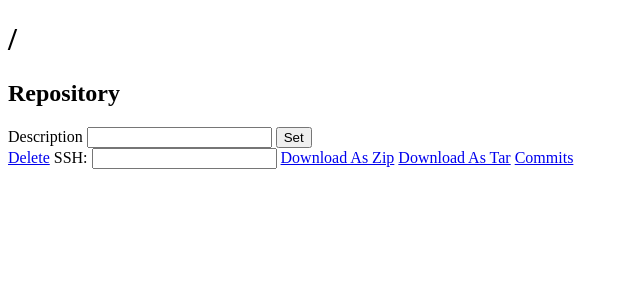
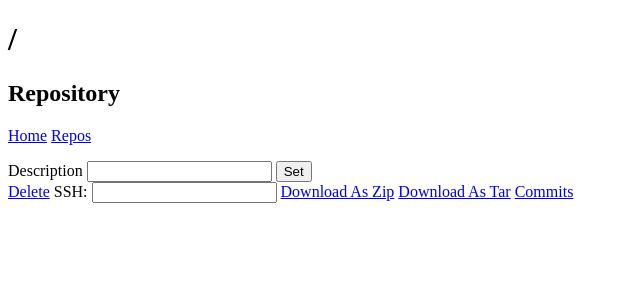
Before and after one commit to enchant97/basic-git-web-interface, a Python web app: template git_web/templates/repository.html in a window 1280 px wide. Shown: the top 300 px of the page, without its empty margins (0-640 px from the left). Run offline with Jinja, Linux system fonts and the light colour scheme; the template is opened without the code that fills it, so the values that code supplies are empty.

Commit message:
add navigation

```diff
--- a/git_web/templates/commit_log.html
+++ b/git_web/templates/commit_log.html
@@ -1,6 +1,9 @@
 {% extends "/shared/base.html" %}
 {% block title %}{{ repo_dir }} / {{ repo_name }}{% endblock %}
 {% block title2 %}Commits{% endblock %}
+{% block nav %}
+<a href="{{ url_for('repo_view', repo_dir=repo_dir, repo_name=repo_name) }}">Repository</a>
+{% endblock %}
 {% block main %}
 <ul>
     {% for log in logs %}
--- a/git_web/templates/repository.html
+++ b/git_web/templates/repository.html
@@ -1,6 +1,9 @@
 {% extends "/shared/base.html" %}
 {% block title %}{{ repo_dir }} / {{ repo_name }}{% endblock %}
 {% block title2 %}Repository{% endblock %}
+{% block nav %}
+<a href="{{ url_for('repo_list', directory=repo_dir) }}">Repos</a>
+{% endblock %}
 {% block main %}
 <p>{{ repo_description }}</p>
 
--- a/git_web/templates/shared/base.html
+++ b/git_web/templates/shared/base.html
@@ -9,6 +9,10 @@
     <header>
         <h1>{{ self.title() }}</h1>
         <h2>{{ self.title2() }}</h2>
+        <nav>
+            <a href="{{ url_for('directory_list') }}">Home</a>
+            {% block nav %}{% endblock %}
+        </nav>
     </header>
     <main>{% block main %}{% endblock %}</main>
     <footer></footer>
```
